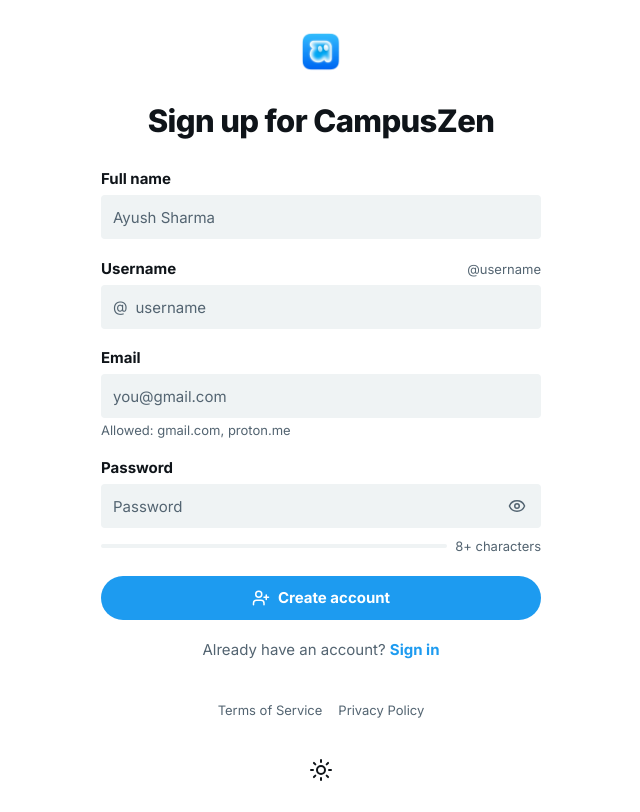
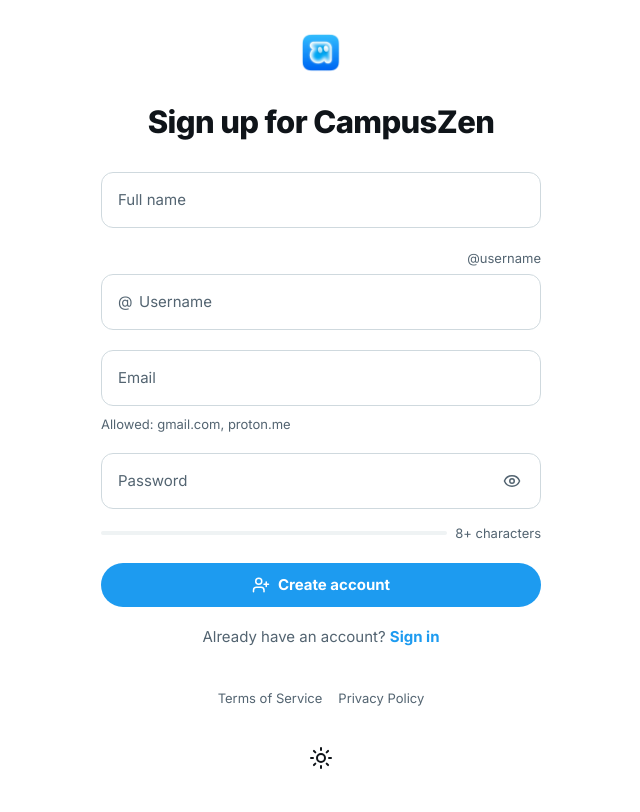
Before and after one commit to user-synax/campus-zen, a Next.js app in the folder frontend/: page /signup in a window 1280 px wide. Shown: the whole page, without its empty margins (314-954 px from the left). Built offline with nearby package versions, Linux system fonts and the light colour scheme; no server answers.

Commit message:
Update the Login and Sign up form input style.

```diff
--- a/frontend/app/(auth)/forgot-password/page.jsx
+++ b/frontend/app/(auth)/forgot-password/page.jsx
@@ -5,8 +5,7 @@ import Link from "next/link";
 import { useRouter } from "next/navigation";
 import { ArrowRight, Loader2, Shield } from "lucide-react";
 import { AuthShell } from "@/components/auth/AuthShell";
-import { Label } from "@/components/ui/label";
-import { InputWrap, InputShell, ErrorMsg } from "@/components/ui/input";
+import { FloatingInput } from "@/components/ui/input";
 import { Button } from "@/components/ui/button";
 import { api } from "@/lib/api";
 
@@ -91,29 +90,24 @@ export default function ForgotPasswordPage() {
         ) : null}
 
         <div className="flex flex-col gap-1.5">
-          <Label htmlFor="email">Email</Label>
-          <InputWrap error={!!error}>
-            <InputShell error={!!error} shaking={shake}>
-              <input
+          <FloatingInput
             ref={ref}
             id="email"
+            label="Email"
             type="email"
             autoComplete="email"
-                placeholder="you@gmail.com"
             value={email}
+            error={error}
+            shaking={shake}
             onChange={(e) => {
               setEmail(e.target.value);
               setError("");
               setInfo("");
             }}
-                className="h-full flex-1 bg-transparent text-[15px] text-[var(--cz-text-primary)] outline-none placeholder:text-[var(--cz-text-secondary)]"
           />
-            </InputShell>
-            <ErrorMsg>{error}</ErrorMsg>
           <p className="mt-1 text-[13px] leading-[17px] text-[var(--cz-text-secondary)]">
             We only send codes to gmail.com or proton.me.
           </p>
-          </InputWrap>
         </div>
 
         <Button type="submit" disabled={loading} size="lg" className="w-full">
--- a/frontend/app/(auth)/login/page.jsx
+++ b/frontend/app/(auth)/login/page.jsx
@@ -15,8 +15,7 @@ import { AuthShell } from "@/components/auth/AuthShell";
 import { GuestGuard } from "@/components/auth/GuestGuard";
 import { Button } from "@/components/ui/button";
 import { Checkbox } from "@/components/ui/checkbox";
-import { ErrorMsg, InputShell, InputWrap } from "@/components/ui/input";
-import { Label } from "@/components/ui/label";
+import { FloatingInput } from "@/components/ui/input";
 import { api } from "@/lib/api";
 
 export default function LoginPage() {
@@ -143,19 +142,15 @@ export default function LoginPage() {
             </div>
           ) : null}
 
-          <div className="flex flex-col gap-1.5">
-            <Label htmlFor="username">Username</Label>
-            <InputWrap error={!!errors.username}>
-              <InputShell error={!!errors.username} shaking={!!shake.username}>
-                <span className="select-none text-[15px] text-[var(--cz-text-secondary)]">
-                  @
-                </span>
-                <input
+          <FloatingInput
             ref={userRef}
             id="username"
+            label="Username"
+            prefix="@"
             autoComplete="username"
-                  placeholder="username"
             value={username}
+            error={errors.username}
+            shaking={!!shake.username}
             onChange={(e) => {
               setUsername(
                 e.target.value.toLowerCase().replace(/[^a-z0-9_]/g, ""),
@@ -164,16 +159,10 @@ export default function LoginPage() {
                 setErrors((p) => ({ ...p, username: undefined }));
               setServerMsg(null);
             }}
-                  className="h-full flex-1 bg-transparent text-[15px] text-[var(--cz-text-primary)] outline-none placeholder:text-[var(--cz-text-secondary)]"
           />
-              </InputShell>
-              <ErrorMsg>{errors.username}</ErrorMsg>
-            </InputWrap>
-          </div>
 
           <div className="flex flex-col gap-1.5">
-            <div className="flex items-center justify-between">
-              <Label htmlFor="password">Password</Label>
+            <div className="flex items-center justify-end">
               <Link
                 href="/forgot-password"
                 className="text-[15px] font-bold text-[var(--cz-accent)] hover:underline"
@@ -181,23 +170,22 @@ export default function LoginPage() {
                 Forgot password?
               </Link>
             </div>
-            <InputWrap error={!!errors.password}>
-              <InputShell error={!!errors.password} shaking={!!shake.password}>
-                <input
+            <FloatingInput
               ref={pwRef}
               id="password"
+              label="Password"
               type={showPw ? "text" : "password"}
               autoComplete="current-password"
-                  placeholder="Password"
               value={password}
+              error={errors.password}
+              shaking={!!shake.password}
               onChange={(e) => {
                 setPassword(e.target.value);
                 if (errors.password)
                   setErrors((p) => ({ ...p, password: undefined }));
                 setServerMsg(null);
               }}
-                  className="h-full flex-1 bg-transparent text-[15px] text-[var(--cz-text-primary)] outline-none placeholder:text-[var(--cz-text-secondary)]"
-                />
+              suffix={
                 <button
                   type="button"
                   aria-label={showPw ? "Hide password" : "Show password"}
@@ -213,9 +201,8 @@ export default function LoginPage() {
                     </span>
                   </span>
                 </button>
-              </InputShell>
-              <ErrorMsg>{errors.password}</ErrorMsg>
-            </InputWrap>
+              }
+            />
           </div>
 
           <Checkbox
--- a/frontend/app/(auth)/reset-password/page.jsx
+++ b/frontend/app/(auth)/reset-password/page.jsx
@@ -5,8 +5,7 @@ import Link from "next/link";
 import { useSearchParams, useRouter } from "next/navigation";
 import { Eye, EyeOff, Lock, CheckCircle2, Loader2, KeyRound, AlertCircle } from "lucide-react";
 import { AuthShell } from "@/components/auth/AuthShell";
-import { Label } from "@/components/ui/label";
-import { InputWrap, InputShell, ErrorMsg } from "@/components/ui/input";
+import { FloatingInput } from "@/components/ui/input";
 import { Button } from "@/components/ui/button";
 import { PasswordStrength } from "@/components/auth/PasswordStrength";
 import { OtpInput } from "@/components/auth/OtpInput";
@@ -248,21 +247,19 @@ function ResetPasswordInner() {
       ) : (
         <form onSubmit={onReset} noValidate className="flex flex-col gap-5">
           <div className="flex flex-col gap-1.5">
-            <Label htmlFor="newpw">New password</Label>
-            <InputWrap error={!!pwError}>
-              <InputShell error={!!pwError} shaking={shakePw}>
-                <input
+            <FloatingInput
               id="newpw"
+              label="New password"
               type={showPw ? "text" : "password"}
               autoComplete="new-password"
-                  placeholder="Password"
               value={pw}
+              error={pwError}
+              shaking={shakePw}
               onChange={(e) => {
                 setPw(e.target.value);
                 setPwError("");
               }}
-                  className="h-full flex-1 bg-transparent text-[15px] text-[var(--cz-text-primary)] outline-none placeholder:text-[var(--cz-text-secondary)]"
-                />
+              suffix={
                 <button
                   type="button"
                   aria-label={showPw ? "Hide password" : "Show password"}
@@ -274,10 +271,9 @@ function ResetPasswordInner() {
                     <span className="t-icon" data-icon="b"><EyeOff className="h-[18px] w-[18px]" aria-hidden /></span>
                   </span>
                 </button>
-              </InputShell>
-              <ErrorMsg>{pwError}</ErrorMsg>
+              }
+            />
             <PasswordStrength password={pw} />
-            </InputWrap>
           </div>
 
           <Button type="submit" disabled={loading} size="lg" className="w-full">
--- a/frontend/app/(auth)/signup/page.jsx
+++ b/frontend/app/(auth)/signup/page.jsx
@@ -15,8 +15,7 @@ import { AuthShell } from "@/components/auth/AuthShell";
 import { GuestGuard } from "@/components/auth/GuestGuard";
 import { PasswordStrength } from "@/components/auth/PasswordStrength";
 import { Button } from "@/components/ui/button";
-import { ErrorMsg, InputShell, InputWrap } from "@/components/ui/input";
-import { Label } from "@/components/ui/label";
+import { FloatingInput } from "@/components/ui/input";
 import { api } from "@/lib/api";
 
 const EMAIL_ALLOW = ["gmail.com", "proton.me"];
@@ -191,47 +190,45 @@ export default function SignupPage() {
             </div>
           ) : null}
 
-          <div className="flex flex-col gap-1.5">
-            <Label htmlFor="fullName">Full name</Label>
-            <InputWrap error={!!errors.fullName}>
-              <InputShell error={!!errors.fullName} shaking={!!shake.fullName}>
-                <input
+          <FloatingInput
             ref={nameRef}
             id="fullName"
+            label="Full name"
             autoComplete="name"
-                  placeholder="Ayush Sharma"
             value={fullName}
+            error={errors.fullName}
+            shaking={!!shake.fullName}
             onChange={(e) => {
               setFullName(e.target.value);
               if (errors.fullName)
                 setErrors((p) => ({ ...p, fullName: undefined }));
               setServerError("");
             }}
-                  className="h-full flex-1 bg-transparent text-[15px] text-[var(--cz-text-primary)] outline-none placeholder:text-[var(--cz-text-secondary)]"
           />
-              </InputShell>
-              <ErrorMsg>{errors.fullName}</ErrorMsg>
-            </InputWrap>
-          </div>
 
           <div className="flex flex-col gap-1.5">
-            <div className="flex items-center justify-between">
-              <Label htmlFor="username">Username</Label>
+            <div className="flex items-center justify-end">
               <span className="text-[13px] text-[var(--cz-text-secondary)]">
                 @username
               </span>
             </div>
-            <InputWrap error={!!errors.username}>
-              <InputShell error={!!errors.username} shaking={!!shake.username}>
-                <span className="select-none text-[15px] text-[var(--cz-text-secondary)]">
-                  @
-                </span>
-                <input
+            <FloatingInput
               ref={userRef}
               id="username"
+              label="Username"
+              prefix="@"
               autoComplete="username"
-                  placeholder="username"
               value={username}
+              maxLength={20}
+              error={
+                errors.username ||
+                (userAvail.state !== "available" &&
+                userAvail.state !== "idle" &&
+                !checkingUser
+                  ? userAvail.msg
+                  : "")
+              }
+              shaking={!!shake.username}
               onChange={(e) => {
                 const v = e.target.value
                   .toLowerCase()
@@ -241,10 +238,8 @@ export default function SignupPage() {
                   setErrors((p) => ({ ...p, username: undefined }));
                 setServerError("");
               }}
-                  className="h-full flex-1 bg-transparent text-[15px] text-[var(--cz-text-primary)] outline-none placeholder:text-[var(--cz-text-secondary)]"
-                  maxLength={20}
-                />
-                {username ? (
+              suffix={
+                username ? (
                   <span
                     className={`inline-flex shrink-0 items-center gap-1 text-[13px] ${
                       userAvail.state === "available"
@@ -270,65 +265,50 @@ export default function SignupPage() {
                             ? "Invalid"
                             : ""}
                   </span>
-                ) : null}
-              </InputShell>
-              <ErrorMsg>
-                {errors.username ||
-                  (userAvail.state !== "available" &&
-                  userAvail.state !== "idle" &&
-                  !checkingUser
-                    ? userAvail.msg
-                    : "")}
-              </ErrorMsg>
-            </InputWrap>
+                ) : null
+              }
+            />
           </div>
 
           <div className="flex flex-col gap-1.5">
-            <Label htmlFor="email">Email</Label>
-            <InputWrap error={!!errors.email}>
-              <InputShell error={!!errors.email} shaking={!!shake.email}>
-                <input
+            <FloatingInput
               ref={emailRef}
               id="email"
+              label="Email"
               type="email"
               autoComplete="email"
-                  placeholder="you@gmail.com"
               value={email}
+              error={errors.email}
+              shaking={!!shake.email}
               onChange={(e) => {
                 setEmail(e.target.value);
                 if (errors.email)
                   setErrors((p) => ({ ...p, email: undefined }));
                 setServerError("");
               }}
-                  className="h-full flex-1 bg-transparent text-[15px] text-[var(--cz-text-primary)] outline-none placeholder:text-[var(--cz-text-secondary)]"
             />
-              </InputShell>
-              <ErrorMsg>{errors.email}</ErrorMsg>
             <p className="mt-1 text-[13px] leading-[17px] text-[var(--cz-text-secondary)]">
               Allowed: gmail.com, proton.me
             </p>
-            </InputWrap>
           </div>
 
           <div className="flex flex-col gap-1.5">
-            <Label htmlFor="password">Password</Label>
-            <InputWrap error={!!errors.password}>
-              <InputShell error={!!errors.password} shaking={!!shake.password}>
-                <input
+            <FloatingInput
               ref={pwRef}
               id="password"
+              label="Password"
               type={showPw ? "text" : "password"}
               autoComplete="new-password"
-                  placeholder="Password"
               value={password}
+              error={errors.password}
+              shaking={!!shake.password}
               onChange={(e) => {
                 setPassword(e.target.value);
                 if (errors.password)
                   setErrors((p) => ({ ...p, password: undefined }));
                 setServerError("");
               }}
-                  className="h-full flex-1 bg-transparent text-[15px] text-[var(--cz-text-primary)] outline-none placeholder:text-[var(--cz-text-secondary)]"
-                />
+              suffix={
                 <button
                   type="button"
                   aria-label={showPw ? "Hide password" : "Show password"}
@@ -344,10 +324,9 @@ export default function SignupPage() {
                     </span>
                   </span>
                 </button>
-              </InputShell>
-              <ErrorMsg>{errors.password}</ErrorMsg>
+              }
+            />
             <PasswordStrength password={password} />
-            </InputWrap>
           </div>
 
           <Button type="submit" disabled={loading} size="lg" className="w-full">
--- a/frontend/app/globals.css
+++ b/frontend/app/globals.css
@@ -1022,6 +1022,144 @@ body {
   box-shadow: 0 0 0 1px var(--cz-accent);
 }
 
+/* ── Floating-label auth fields ──────────────────────────
+   Premium outlined style: label rests inside at rest, docks to the top
+   border on focus / filled with a bg cutout. Focus ring is accent-blue
+   (2px visual via border + 1px shadow) with a soft outer glow. */
+.cz-float-box {
+  position: relative;
+  display: flex;
+  align-items: center;
+  gap: 8px;
+  height: 56px;
+  padding: 0 16px;
+  border-radius: 12px;
+  border: 1px solid var(--cz-border-strong);
+  background: var(--cz-bg);
+  cursor: text;
+  transition:
+    border-color 180ms ease-out,
+    box-shadow 180ms ease-out,
+    background-color 180ms ease-out;
+}
+.cz-float-box:hover {
+  border-color: var(--cz-text-secondary);
+}
+.cz-float-box:focus-within {
+  border-color: var(--cz-accent);
+  box-shadow:
+    0 0 0 1px var(--cz-accent),
+    0 0 0 4px rgba(29, 155, 240, 0.12);
+}
+.cz-float-box.is-error {
+  border-color: var(--cz-error);
+}
+.cz-float-box.is-error:hover {
+  border-color: var(--cz-error);
+}
+.cz-float-box.is-error:focus-within {
+  border-color: var(--cz-error);
+  box-shadow:
+    0 0 0 1px var(--cz-error),
+    0 0 0 4px rgba(244, 33, 46, 0.12);
+}
+.cz-float-prefix {
+  flex-shrink: 0;
+  user-select: none;
+  font-size: 15px;
+  line-height: 20px;
+  color: var(--cz-text-secondary);
+}
+.cz-float-box:focus-within .cz-float-prefix {
+  color: var(--cz-accent);
+}
+.cz-float-box.is-error .cz-float-prefix {
+  color: var(--cz-error);
+}
+.cz-float-input {
+  flex: 1;
+  min-width: 0;
+  height: 100%;
+  background: transparent;
+  border: 0;
+  outline: none;
+  font-size: 16px;
+  line-height: 22px;
+  color: var(--cz-text-primary);
+  caret-color: var(--cz-accent);
+}
+.cz-float-input::placeholder {
+  color: transparent;
+}
+/* kill yellow autofill while keeping the float docked */
+.cz-float-input:-webkit-autofill {
+  -webkit-text-fill-color: var(--cz-text-primary);
+  caret-color: var(--cz-text-primary);
+  transition: background-color 99999s ease-in-out 0s;
+}
+.cz-float-suffix {
+  display: inline-flex;
+  flex-shrink: 0;
+  align-items: center;
+  gap: 6px;
+}
+.cz-float-label {
+  position: absolute;
+  left: 16px;
+  top: 50%;
+  transform: translateY(-50%);
+  max-width: calc(100% - 32px);
+  padding: 0 4px;
+  margin-left: -4px;
+  overflow: hidden;
+  white-space: nowrap;
+  text-overflow: ellipsis;
+  font-size: 15px;
+  line-height: 20px;
+  color: var(--cz-text-secondary);
+  background: var(--cz-bg);
+  pointer-events: none;
+  transition:
+    top 180ms cubic-bezier(0.22, 1, 0.36, 1),
+    transform 180ms cubic-bezier(0.22, 1, 0.36, 1),
+    font-size 180ms cubic-bezier(0.22, 1, 0.36, 1),
+    color 150ms ease-out;
+  will-change: top, transform, font-size;
+}
+.cz-float-box.has-prefix .cz-float-label {
+  left: 37px;
+  max-width: calc(100% - 53px);
+}
+/* docked state: focused, filled (JS + CSS), or browser-autofilled */
+.cz-float-box:focus-within .cz-float-label,
+.cz-float-box.is-filled .cz-float-label,
+.cz-float-input:focus + .cz-float-label,
+.cz-float-input:not(:placeholder-shown) + .cz-float-label,
+.cz-float-input:-webkit-autofill + .cz-float-label,
+.cz-float-input:autofill + .cz-float-label {
+  top: 0;
+  transform: translateY(-50%);
+  font-size: 12px;
+  line-height: 16px;
+  font-weight: 500;
+  letter-spacing: 0.01em;
+  color: var(--cz-text-secondary);
+}
+.cz-float-box:focus-within .cz-float-label {
+  color: var(--cz-accent);
+  font-weight: 600;
+}
+.cz-float-box.is-error .cz-float-label,
+.cz-float-box.is-error:focus-within .cz-float-label {
+  color: var(--cz-error);
+}
+@media (prefers-reduced-motion: reduce) {
+  .cz-float-box,
+  .cz-float-label {
+    transition: none !important;
+  }
+}
+
 /* Feed rows: no card outline, hairline separator only */
 .cz-row {
   border-bottom: 1px solid var(--cz-border);
--- a/frontend/components/ui/input.jsx
+++ b/frontend/components/ui/input.jsx
@@ -59,6 +59,76 @@ export function InputShell({ children, className, error, shaking }) {
   );
 }
 
+/**
+ * Floating-label auth field — premium outlined style.
+ *
+ * Label rests inside the input at rest; on focus or when filled it docks
+ * to the top border (with a bg cutout), tinting accent-blue on focus and
+ * error-red on error. Pure CSS `:placeholder-shown` drives the float, with
+ * an `is-filled` fallback for controlled values + autofill.
+ *
+ * Usage:
+ *   <FloatingInput id="name" label="Name" value={v} onChange={...} />
+ *   <FloatingInput id="u" label="Username" prefix="@" suffix={<Eye/>} />
+ */
+export const FloatingInput = forwardRef(
+  (
+    {
+      id,
+      label,
+      error,
+      shaking,
+      prefix,
+      suffix,
+      className,
+      inputClassName,
+      value,
+      defaultValue,
+      placeholder: _placeholder,
+      ...props
+    },
+    ref,
+  ) => {
+    const filled = String(value ?? defaultValue ?? "").length > 0;
+
+    return (
+      <div className={cn("t-input-wrap", error && "is-error", className)}>
+        <div
+          className={cn(
+            "cz-float-box t-input",
+            error && "is-error",
+            shaking && "is-shaking",
+            filled && "is-filled",
+            prefix && "has-prefix",
+          )}
+        >
+          {prefix ? (
+            <span aria-hidden className="cz-float-prefix">
+              {prefix}
+            </span>
+          ) : null}
+          <input
+            ref={ref}
+            id={id}
+            placeholder=" "
+            data-filled={filled ? "true" : undefined}
+            {...props}
+            value={value}
+            defaultValue={defaultValue}
+            className={cn("cz-float-input", inputClassName)}
+          />
+          <label htmlFor={id} className="cz-float-label">
+            {label}
+          </label>
+          {suffix ? <span className="cz-float-suffix">{suffix}</span> : null}
+        </div>
+        <ErrorMsg>{error}</ErrorMsg>
+      </div>
+    );
+  },
+);
+FloatingInput.displayName = "FloatingInput";
+
 export function ErrorMsg({ children }) {
   if (!children) return <p className="t-error-msg" aria-live="polite" />;
   return (
```
Lines whose indentation alone changed are shown as unchanged.
